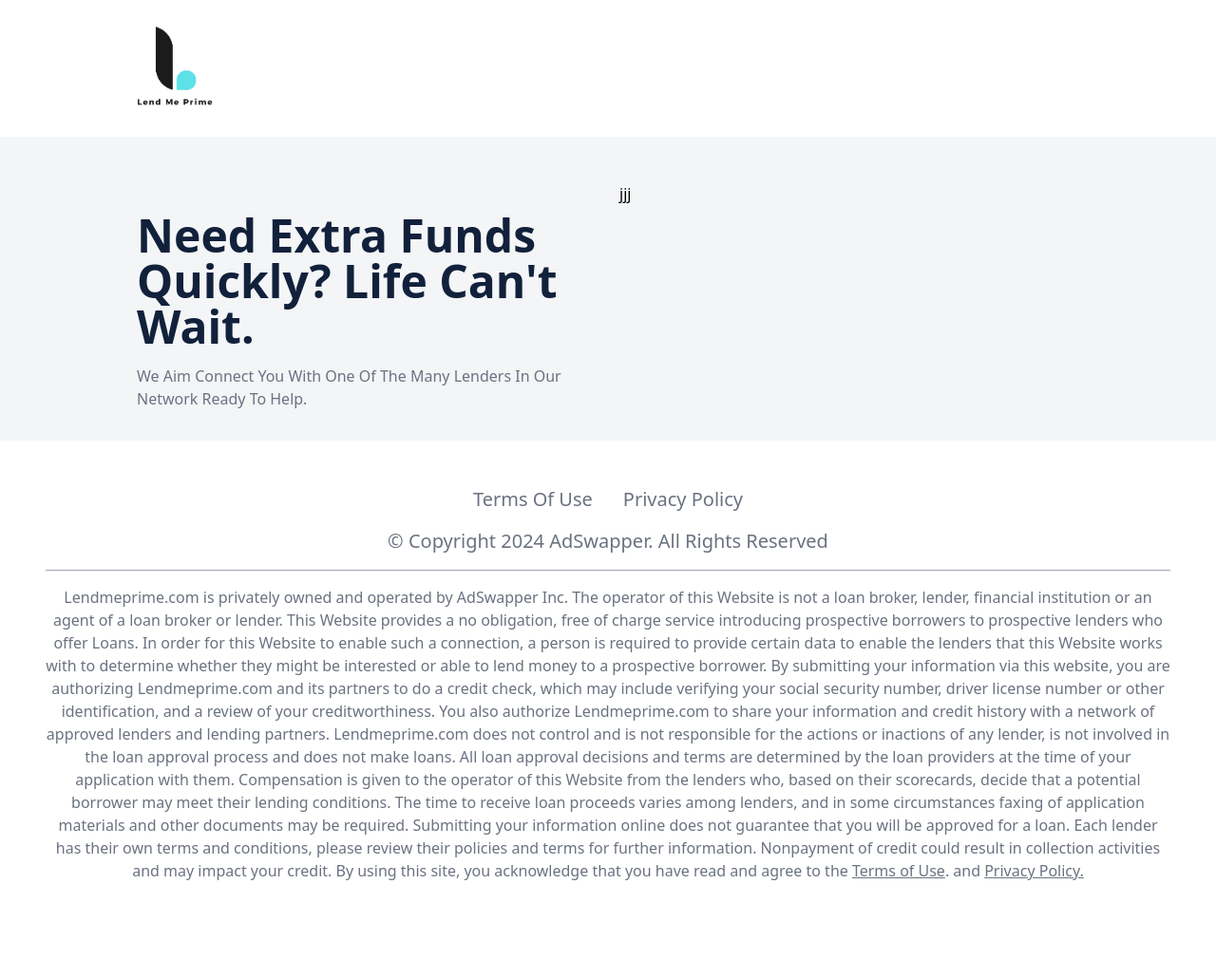
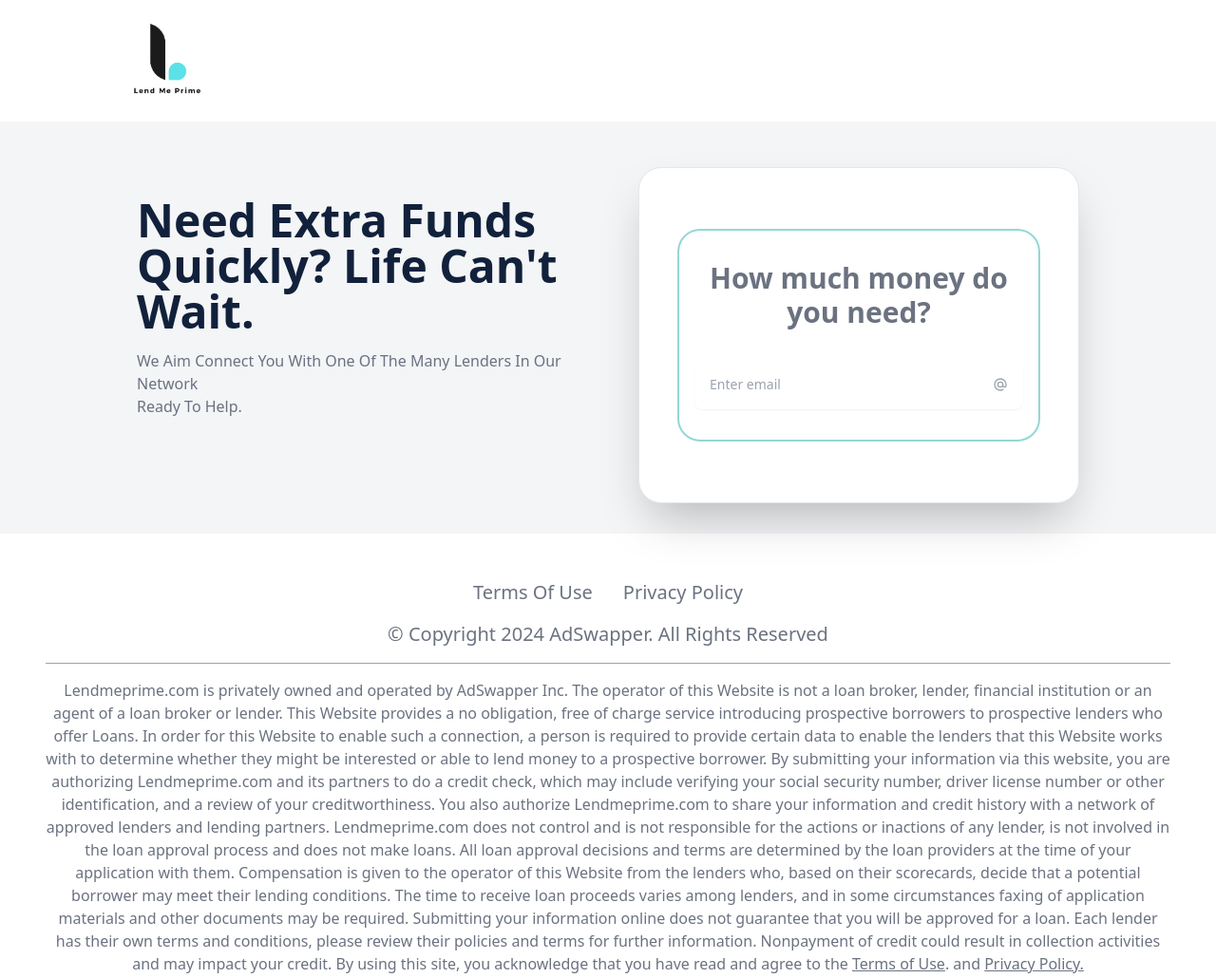
Before and after one commit to AkasDatta/LendMePrime, a plain HTML site: page index.html in a window 1280 px wide. Shown: the whole page at 95% size. Before the commit the page ends 977 px from the top, so only its background shows below. Drawn offline with nearby package versions, Linux system fonts and the light colour scheme.

Commit message:
added border and something

```diff
--- a/index.html
+++ b/index.html
@@ -3,7 +3,7 @@
 <head>
     <meta charset="UTF-8">
     <meta name="viewport" content="width=device-width, initial-scale=1.0">
-    <title>Document</title>
+    <title>Lend Me Prime</title>
     <!-- Css Link here -->
      <link rel="stylesheet" href="./style.css">
      <!-- Tailwind css link  -->
@@ -12,12 +12,12 @@
 <body>
     <!-- Navbar  -->
     <header class="">
-        <nav class="bg-[#FFFFFF] fixed w-full z-20 top-0 px-4 xl:px-28">
+        <nav class="bg-[#FFFFFF] w-full z-20 top-0 px-0 xl:px-28">
             <div class="flex flex-wrap items-center justify-between mx-auto">
-                <a href="#" class="flex items-center space-x-3 rtl:space-x-reverse">
-                    <img class=" w-36 h-36" src="./img/transparent1.png" alt="">
+                <a href="#" class="flex items-center space-x-3 rtl:space-x-reverse px-0">
+                    <img class="px-0 w-32 h-32" src="./img/transparent1.png" alt="">
                 </a>
-                <div class="flex md:order-2 space-x-3 md:space-x-0 rtl:space-x-reverse">
+                <div class="flex md:order-2 space-x-3 md:space-x-0 rtl:space-x-reverse px-8">
                     <button id="toggleMenu" type="button" class="inline-flex bg-[#5CE1E6] items-center p-2 w-9 h-9 justify-center text-sm text-white rounded-sm md:hidden hover:text-gray-100 focus:outline-none focus:ring-2 focus:ring-[#5CE1E6]" aria-controls="navbar-sticky" aria-expanded="false">
                         <span class="sr-only">Open main menu</span>
                         <svg class="w-5 h-5" aria-hidden="true" xmlns="http://www.w3.org/2000/svg" fill="none" viewBox="0 0 17 14">
@@ -29,13 +29,54 @@
         </nav>
     </header>
     <!-- Banner Section  -->
-     <div class="grid grid-cols-1 md:grid-cols-1 lg:grid-cols-2 gap-6 pt-48 pb-8 px-12 xl:px-36 bg-[#F3F5F7]">
-        <div class="pt-8">
-            <h2 class="text-5xl font-bold pb-4 text-[#12213B]">Need Extra Funds <br> Quickly? Life Can't <br> Wait.</h2>
-            <p class="text-gray-500">We Aim Connect You With One Of The Many Lenders In Our Network Ready To Help.</p>
+     <div class="grid grid-cols-1 md:grid-cols-1 lg:grid-cols-2 gap-16 pt-12 pb-8 px-8 xl:px-36 bg-[#F3F5F7]">
+        <div class="pt-0 lg:pt-8">
+            <h2 class="text-3xl lg:text-5xl font-bold pb-4 text-[#12213B]">Need Extra Funds <br> Quickly? Life Can't <br> Wait.</h2>
+            <p class="text-gray-500">We Aim Connect You With One Of The Many Lenders In Our Network <br> Ready To Help.</p>
         </div>
         <div>
-            jjj
+            <div class="border bg-white rounded-3xl shadow-2xl text-gray-500">
+                <div class="mx-auto max-w-screen-xl px-8 py-16 sm:px-8 lg:px-10">
+                    <div class="border-2 border-[#92D8D6] px-4 py-8 rounded-3xl">
+                        <div class="mx-auto max-w-lg text-center">
+                            <h1 class="text-2xl font-bold sm:text-3xl">How much money do you need?</h1>
+
+                        </div>
+
+                        <form action="#" class="mx-auto mb-0 mt-8 max-w-md space-y-4">
+                        <div>
+                            <label for="email" class="sr-only">Email</label>
+
+                            <div class="relative">
+                            <input
+                                type="email"
+                                class="w-full rounded-lg border-gray-200 p-4 pe-12 text-sm shadow-sm"
+                                placeholder="Enter email"
+                            />
+
+                            <span class="absolute inset-y-0 end-0 grid place-content-center px-4">
+                                <svg
+                                xmlns="http://www.w3.org/2000/svg"
+                                class="size-4 text-gray-400"
+                                fill="none"
+                                viewBox="0 0 24 24"
+                                stroke="currentColor"
+                                >
+                                <path
+                                    stroke-linecap="round"
+                                    stroke-linejoin="round"
+                                    stroke-width="2"
+                                    d="M16 12a4 4 0 10-8 0 4 4 0 008 0zm0 0v1.5a2.5 2.5 0 005 0V12a9 9 0 10-9 9m4.5-1.206a8.959 8.959 0 01-4.5 1.207"
+                                />
+                                </svg>
+                            </span>
+                            </div>
+                        </div>
+
+                        </form>
+                    </div>
+                </div>
+            </div>
         </div>
      </div>
 
```
